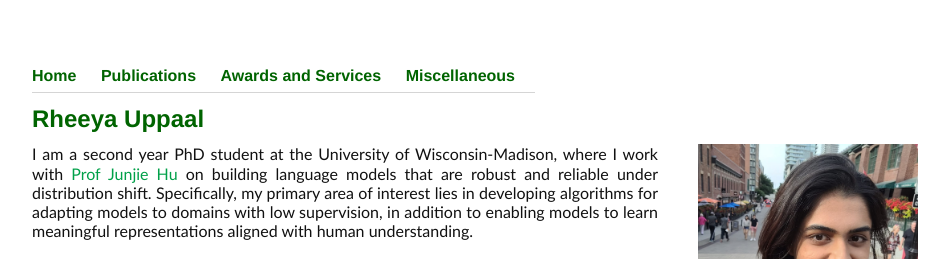
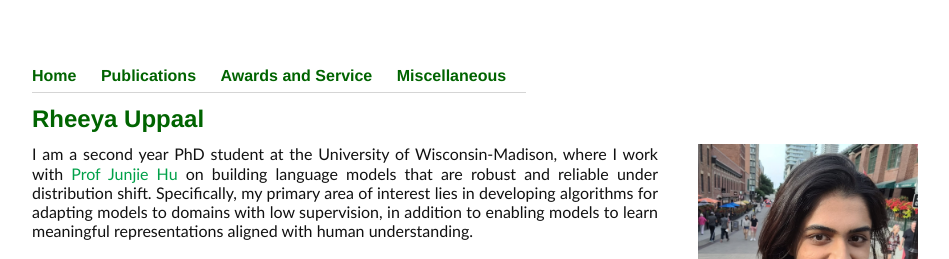
Before and after one commit to Uppaal/Uppaal.github.io, a Jekyll site: the page built from index.html, in a window 1280 px wide. Shown: the top 259 px of the page, without its empty margins (160-1109 px from the left). Built offline with Jekyll 4.4.1, drawn with Linux system fonts in a browser that asks for light colours.

Commit message:
Update default.html

```diff
--- a/_layouts/default.html
+++ b/_layouts/default.html
@@ -11,7 +11,7 @@
 	    		<ul>
 				<li><a href="/">Home</a></li>
 			   	<li><a href="/publications.html">Publications</a></li>
-				<li><a href="/awards_service.html">Awards and Services</a></li>
+				<li><a href="/awards_service.html">Awards and Service</a></li>
 	    			<li><a href="/misc.html">Miscellaneous</a></li>
 	    		</ul>
 			</nav>
```
